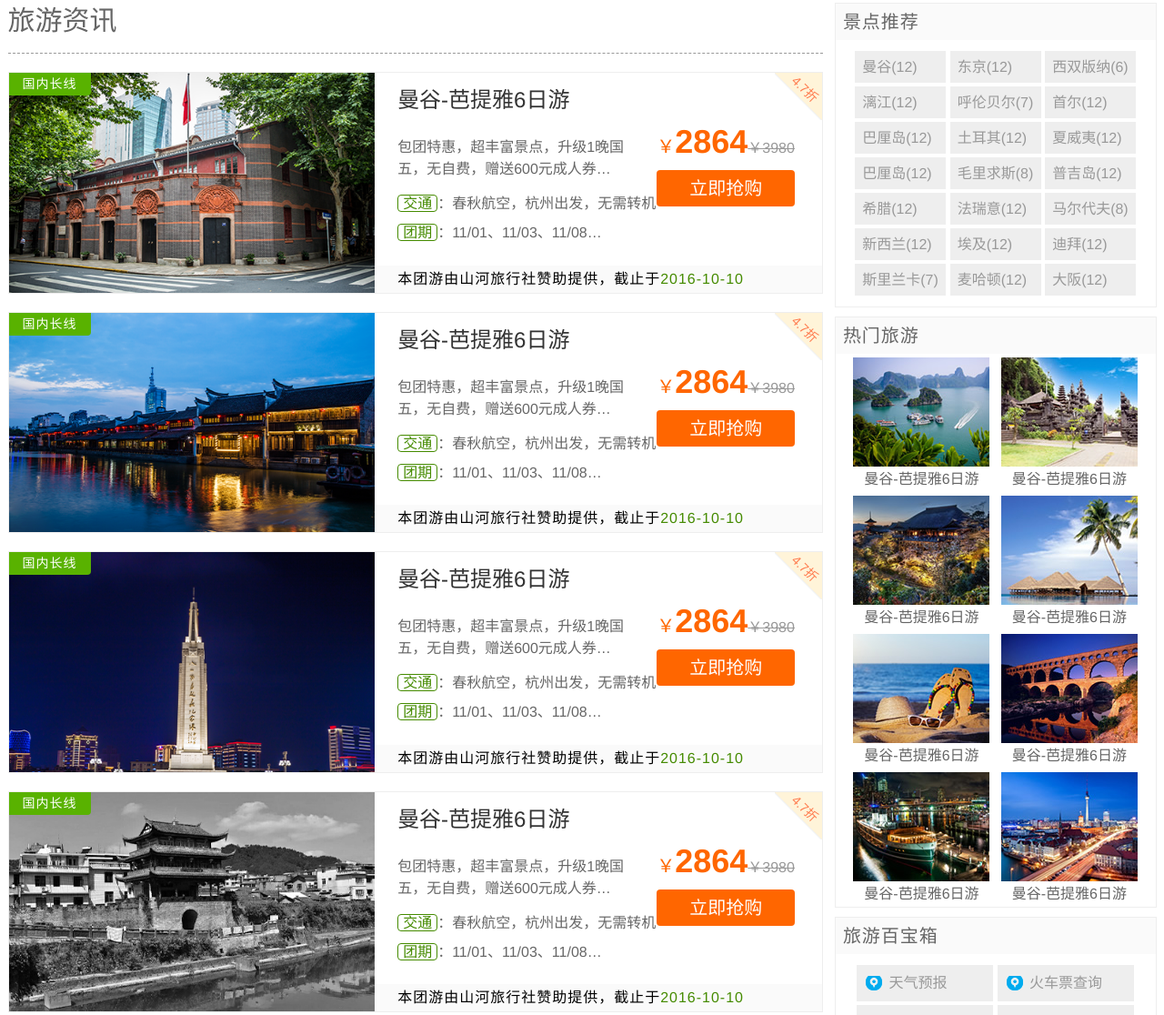
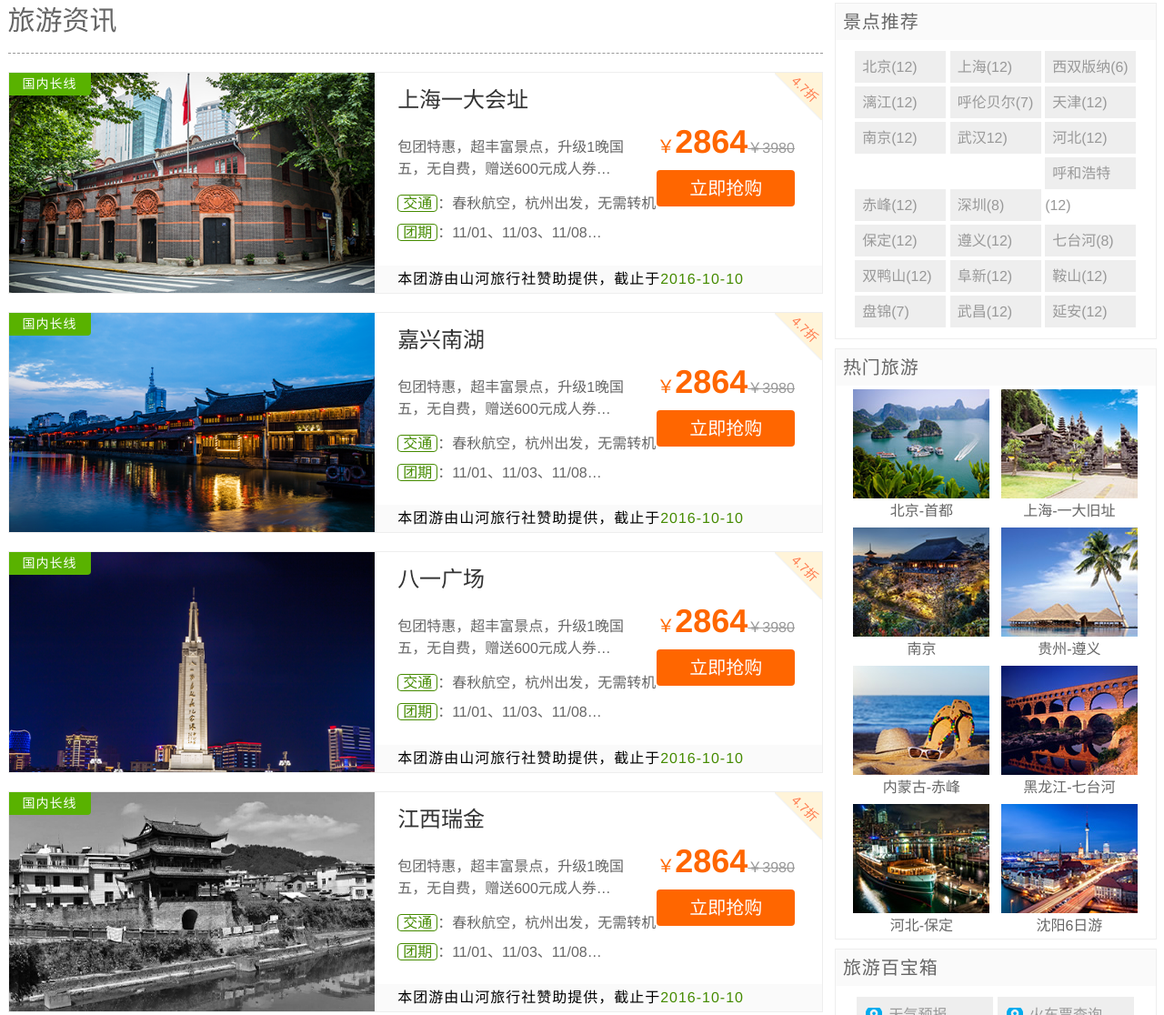
Before and after one commit to byb99/byb99.github.io, a plain HTML site: page information.html in a window 1280 px wide. Shown: the part 379-1495 px from the top of the page at 91% size. Drawn offline with Linux system fonts and the light colour scheme.

Commit message:
Update information.html

```diff
--- a/information.html
+++ b/information.html
@@ -3,14 +3,14 @@
 <head>
     <meta charset="UTF-8">
     <meta name="viewport" content="width=device-width,initial-scale=1.0,maximum-scale=1.0,user-scalable=no">
-    <title>山河旅行社</title>
+    <title>红踏天下</title>
     <link rel="stylesheet" href="css/style.css">
 </head>
 <body>
 <header id="header">
 
     <div class="center">
-        <h1 class="logo">山河旅行社</h1>
+        <h1 class="logo">红踏天下</h1>
         <nav class="link" >
             <h2 style="display:none;">网站导航</h2>
             <ul>
@@ -39,27 +39,27 @@
             <h2>景点推荐</h2>
             <div class="tag">
                 <ul>
-                    <li><a href="###">曼谷(12)</a></li>
-                    <li><a href="###">东京(12)</a></li>
+                    <li><a href="###">北京(12)</a></li>
+                    <li><a href="###">上海(12)</a></li>
                     <li><a href="###">西双版纳(6)</a></li>
                     <li><a href="###">漓江(12)</a></li>
                     <li> <a href="###">呼伦贝尔(7)</a></li>
-                    <li><a href="###">首尔(12)</a></li>
-                    <li> <a href="###">巴厘岛(12)</a></li>
-                    <li><a href="###">土耳其(12)</a></li>
-                    <li><a href="###">夏威夷(12)</a></li>
-                    <li><a href="###">巴厘岛(12)</a></li>
-                    <li><a href="###">毛里求斯(8)</a></li>
-                    <li> <a href="###">普吉岛(12)</a></li>
-                    <li><a href="###">希腊(12)</a></li>
-                    <li><a href="###">法瑞意(12)</a></li>
-                    <li><a href="###">马尔代夫(8)</a></li>
-                    <li><a href="###">新西兰(12)</a></li>
-                    <li> <a href="###">埃及(12)</a></li>
-                    <li><a href="###">迪拜(12)</a></li>
-                    <li><a href="###">斯里兰卡(7)</a></li>
-                    <li><a href="###">麦哈顿(12)</a></li>
-                    <li><a href="###">大阪(12)</a></li>
+                    <li><a href="###">天津(12)</a></li>
+                    <li> <a href="###">南京(12)</a></li>
+                    <li><a href="###">武汉12)</a></li>
+                    <li><a href="###">河北(12)</a></li>
+                    <li><a href="###">赤峰(12)</a></li>
+                    <li><a href="###">深圳(8)</a></li>
+                    <li> <a href="###">呼和浩特(12)</a></li>
+                    <li><a href="###">保定(12)</a></li>
+                    <li><a href="###">遵义(12)</a></li>
+                    <li><a href="###">七台河(8)</a></li>
+                    <li><a href="###">双鸭山(12)</a></li>
+                    <li> <a href="###">阜新(12)</a></li>
+                    <li><a href="###">鞍山(12)</a></li>
+                    <li><a href="###">盘锦(7)</a></li>
+                    <li><a href="###">武昌(12)</a></li>
+                    <li><a href="###">延安(12)</a></li>
                 </ul>
             </div>
         </div>
@@ -67,36 +67,36 @@
             <h2>热门旅游</h2>
             <div class="figure">
                 <figure>
-                    <img src="img/hot1.jpg" alt="曼谷-芭提雅6日游">
-                    <figcaption>曼谷-芭提雅6日游</figcaption>
+                    <img src="img/hot1.jpg" alt="北京-首都">
+                    <figcaption>北京-首都</figcaption>
                 </figure>
                 <figure>
-                    <img src="img/hot2.jpg" alt="曼谷-芭提雅6日游">
-                    <figcaption>曼谷-芭提雅6日游</figcaption>
+                    <img src="img/hot2.jpg" alt="上海-一大旧址">
+                    <figcaption>上海-一大旧址</figcaption>
                 </figure>
                 <figure>
-                    <img src="img/hot3.jpg" alt="曼谷-芭提雅6日游">
-                    <figcaption>曼谷-芭提雅6日游</figcaption>
+                    <img src="img/hot3.jpg" alt="南京">
+                    <figcaption>南京</figcaption>
                 </figure>
                 <figure>
-                    <img src="img/hot4.jpg" alt="曼谷-芭提雅6日游">
-                    <figcaption>曼谷-芭提雅6日游</figcaption>
+                    <img src="img/hot4.jpg" alt="贵州-遵义">
+                    <figcaption>贵州-遵义</figcaption>
                 </figure>
                 <figure>
-                    <img src="img/hot5.jpg" alt="曼谷-芭提雅6日游">
-                    <figcaption>曼谷-芭提雅6日游</figcaption>
+                    <img src="img/hot5.jpg" alt="内蒙古-赤峰">
+                    <figcaption>内蒙古-赤峰</figcaption>
                 </figure>
                 <figure>
-                    <img src="img/hot6.jpg" alt="曼谷-芭提雅6日游">
-                    <figcaption>曼谷-芭提雅6日游</figcaption>
+                    <img src="img/hot6.jpg" alt="黑龙江-七台河">
+                    <figcaption>黑龙江-七台河</figcaption>
                 </figure>
                 <figure>
-                    <img src="img/hot7.jpg" alt="曼谷-芭提雅6日游">
-                    <figcaption>曼谷-芭提雅6日游</figcaption>
+                    <img src="img/hot7.jpg" alt="河北-保定">
+                    <figcaption>河北-保定</figcaption>
                 </figure>
                 <figure>
-                    <img src="img/hot8.jpg" alt="曼谷-芭提雅6日游">
-                    <figcaption>曼谷-芭提雅6日游</figcaption>
+                    <img src="img/hot8.jpg" alt="沈阳6日游">
+                    <figcaption>沈阳6日游</figcaption>
                 </figure>
             </div>
         </div>
@@ -113,12 +113,12 @@
     <div class="list information">
         <h2 style="margin:0 0 20px 0">旅游资讯 </h2>
         <figure class="tour">
-            <img src="img/tour1.png" alt="曼谷-芭提雅6日游">
+            <img src="img/tour1.png" alt="上海一大会址">
             <figcaption>
                 <article>
                     <header>
                         <hgroup>
-                            <h2>曼谷-芭提雅6日游</h2>
+                            <h2>上海一大会址</h2>
                             <h3 class="xs-hidden">包团特惠，超丰富景点，升级1晚国五，无自费，赠送600元成人券…</h3>
                         </hgroup>
                     </header>
@@ -137,12 +137,12 @@
             </figcaption>
         </figure>
         <figure class="tour">
-            <img src="img/tour2.png" alt="曼谷-芭提雅6日游">
+            <img src="img/tour2.png" alt="嘉兴南湖">
             <figcaption>
                 <article>
                     <header>
                         <hgroup>
-                            <h2>曼谷-芭提雅6日游</h2>
+                            <h2>嘉兴南湖</h2>
                             <h3 class="xs-hidden">包团特惠，超丰富景点，升级1晚国五，无自费，赠送600元成人券…</h3>
                         </hgroup>
                     </header>
@@ -162,12 +162,12 @@
             </figcaption>
         </figure>
         <figure class="tour">
-            <img src="img/tour3.png" alt="曼谷-芭提雅6日游">
+            <img src="img/tour3.png" alt="八一广场">
             <figcaption>
                 <article>
                     <header>
                         <hgroup>
-                            <h2>曼谷-芭提雅6日游</h2>
+                            <h2>八一广场</h2>
                             <h3 class="xs-hidden">包团特惠，超丰富景点，升级1晚国五，无自费，赠送600元成人券…</h3>
                         </hgroup>
                     </header>
@@ -187,12 +187,12 @@
             </figcaption>
         </figure>
         <figure class="tour">
-            <img src="img/tour4.png" alt="曼谷-芭提雅6日游">
+            <img src="img/tour4.png" alt="江西瑞金">
             <figcaption>
                 <article>
                     <header>
                         <hgroup>
-                            <h2>曼谷-芭提雅6日游</h2>
+                            <h2>江西瑞金</h2>
                             <h3 class="xs-hidden">包团特惠，超丰富景点，升级1晚国五，无自费，赠送600元成人券…</h3>
                         </hgroup>
                         </header>
@@ -212,12 +212,12 @@
             </figcaption>
         </figure>
         <figure class="tour">
-            <img src="img/tour5.png" alt="曼谷-芭提雅6日游">
+            <img src="img/tour5.png" alt="贵州遵义会址">
             <figcaption>
                 <article>
                     <header>
                         <hgroup>
-                            <h2>曼谷-芭提雅6日游</h2>
+                            <h2>贵州遵义会址</h2>
                             <h3 class="xs-hidden">包团特惠，超丰富景点，升级1晚国五，无自费，赠送600元成人券…</h3>
                         </hgroup>
                     </header>
@@ -237,12 +237,12 @@
             </figcaption>
         </figure>
         <figure class="tour">
-            <img src="img/tour6.png" alt="曼谷-芭提雅6日游">
+            <img src="img/tour6.png" alt="陕西延安">
             <figcaption>
                 <article>
                     <header>
                         <hgroup>
-                            <h2>曼谷-芭提雅6日游</h2>
+                            <h2>陕西延安</h2>
                             <h3 class="xs-hidden">包团特惠，超丰富景点，升级1晚国五，无自费，赠送600元成人券…</h3>
                         </hgroup>
                     </header>
@@ -262,12 +262,12 @@
             </figcaption>
         </figure>
         <figure class="tour">
-            <img src="img/tour7.png" alt="曼谷-芭提雅6日游">
+            <img src="img/tour7.png" alt="北京">
             <figcaption>
                 <article>
                     <header>
                         <hgroup>
-                            <h2>曼谷-芭提雅6日游</h2>
+                            <h2>北京</h2>
                             <h3 class="xs-hidden">包团特惠，超丰富景点，升级1晚国五，无自费，赠送600元成人券…</h3>
                         </hgroup>
                         </header>
@@ -287,12 +287,12 @@
             </figcaption>
         </figure>
         <figure class="tour">
-            <img src="img/tour8.png" alt="曼谷-芭提雅6日游">
+            <img src="img/tour8.png" alt="福建长汀">
             <figcaption>
                 <article>
                     <header>
                         <hgroup>
-                            <h2>曼谷-芭提雅6日游</h2>
+                            <h2>福建长汀</h2>
                             <h3 class="xs-hidden">包团特惠，超丰富景点，升级1晚国五，无自费，赠送600元成人券…</h3>
                         </hgroup>
                     </header>
@@ -312,12 +312,12 @@
             </figcaption>
         </figure>
         <figure class="tour">
-            <img src="img/tour9.png" alt="曼谷-芭提雅6日游">
+            <img src="img/tour9.png" alt="江西井冈山">
             <figcaption>
                 <article>
                     <header>
                         <hgroup>
-                            <h2>曼谷-芭提雅6日游</h2>
+                            <h2>江西井冈山</h2>
                             <h3 class="xs-hidden">包团特惠，超丰富景点，升级1晚国五，无自费，赠送600元成人券…</h3>
                         </hgroup>
                     </header>
@@ -369,7 +369,7 @@
             <ul class="ul">
                 <li>微博：weibo.com/maodo</li>
                 <li>邮件：sh@maodou.com</li>
-                <li>地址：西安市雁塔区123号</li>
+                <li>地址：沈阳市苏家屯区</li>
             </ul>
         </div>
     </div>
@@ -377,7 +377,7 @@
     <div class="version sm-visible">
         客户端 | 触屏版 | 电脑版
     </div>
-    <div class="bottom">Copyright © SHMD 山河旅行社| 陕ICP 备120110119 号<span class="sm-hidden">| 旅行社经营许可证：L-SH-BK12345</span></div>
+    <div class="bottom">Copyright © SHMD 红踏天下| 陕ICP 备120110119 号<span class="sm-hidden">| 旅行社经营许可证：L-SH-BK12345</span></div>
 </footer>
 
 </body>
```
